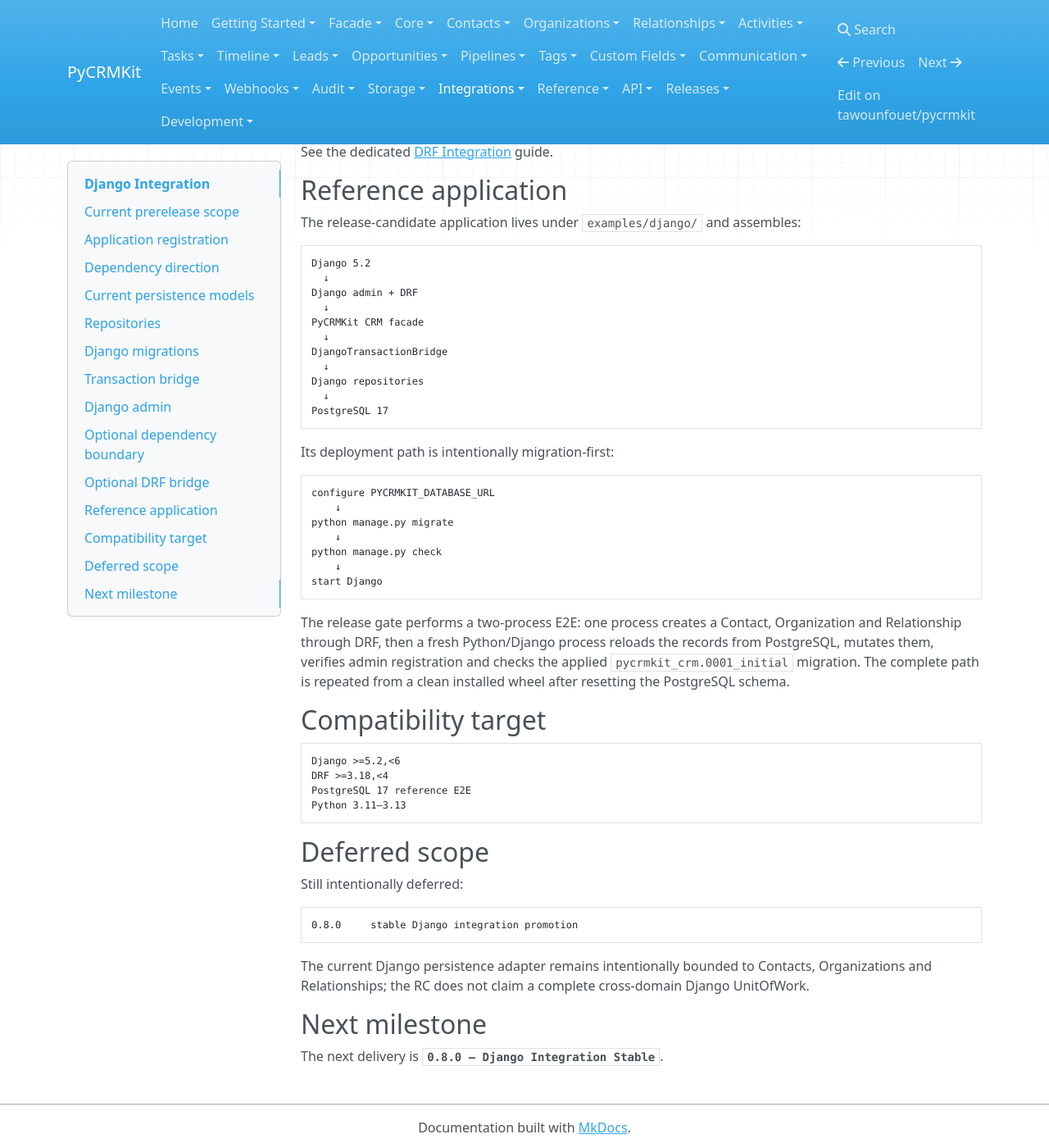
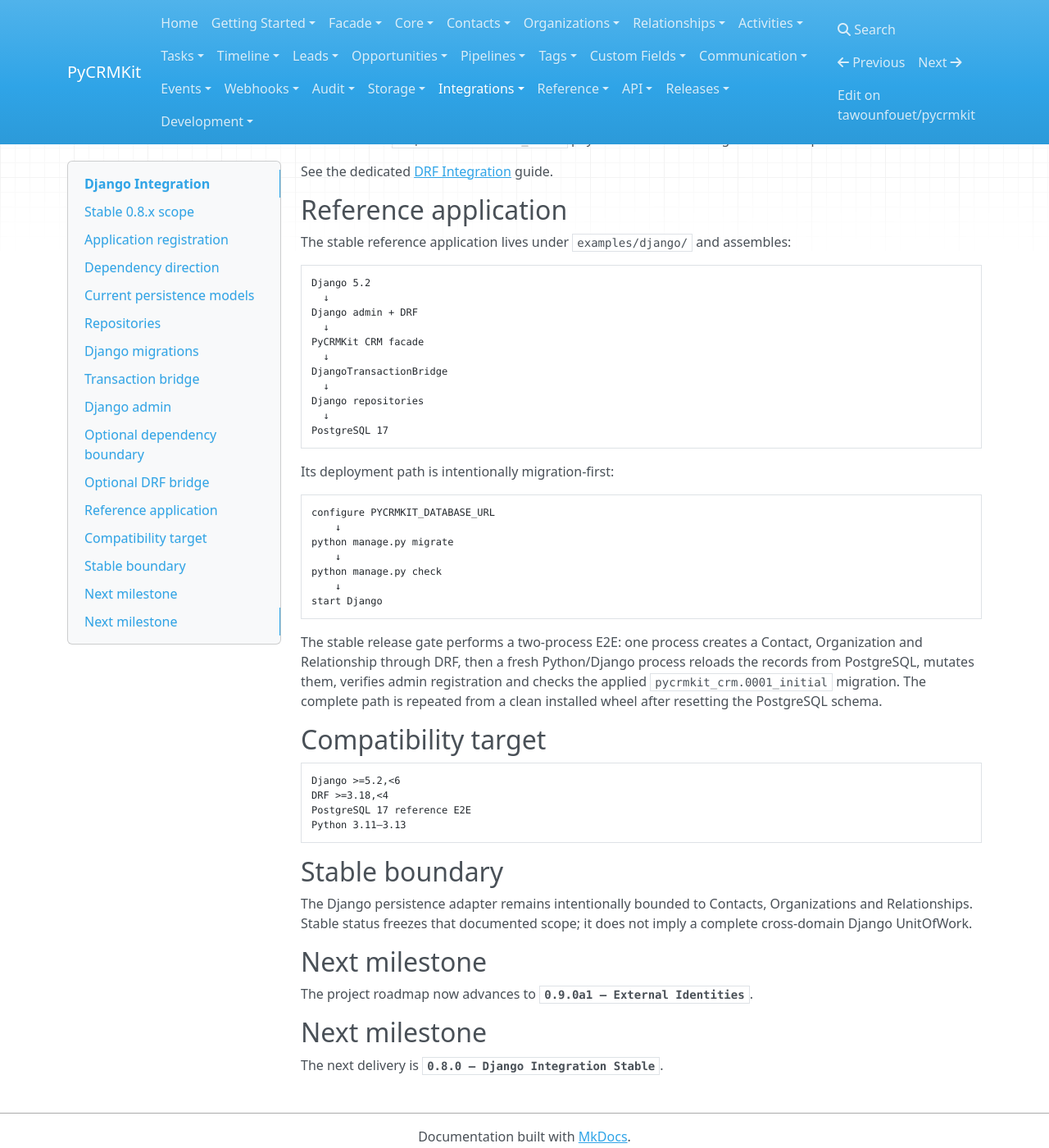
Before and after one commit to tawounfouet/pycrmkit, an MkDocs documentation site: the page built from docs/integrations/django.md, in a window 1280 px wide and 1400 px high, scrolled down 5015 px. Shown: the whole window at 82% size. Built offline with MkDocs 1.6.1, drawn with Linux system fonts in a browser that asks for light colours; nearby versions of some CDN libraries; some of the changed text lies outside the part shown.

Commit message:
docs(django): freeze stable integration scope

````diff
--- a/docs/integrations/django.md
+++ b/docs/integrations/django.md
@@ -9,10 +9,12 @@
 pip install "pycrmkit[django]"
 ```
 
-## Current prerelease scope
+## Stable 0.8.x scope
 
-`0.8.0rc1 — Django Example + E2E` qualifies the Django application, persistence,
-migration, admin, transaction and optional DRF layers together against PostgreSQL 17.
+`0.8.0 — Django Integration Stable` promotes the fully qualified release
+candidate without adding new Django feature scope. The Django application,
+persistence, migration, admin, transaction and optional DRF layers are
+qualified together against PostgreSQL 17.
 
 ```text
 src/pycrmkit/integrations/django/
@@ -163,8 +165,8 @@
 explicit rollback → discard work + fresh transaction
 ```
 
-The bridge currently exposes the Django repositories implemented in this
-prerelease line:
+The bridge exposes the Django repositories implemented in the stable `0.8.x`
+line:
 
 ```text
 contacts
@@ -172,9 +174,9 @@
 relationships
 ```
 
-It should therefore not be described as the complete PyCRMKit
-`UnitOfWork` protocol yet. Full cross-domain Django persistence conformance
-belongs to later qualification.
+It must therefore not be described as the complete PyCRMKit `UnitOfWork`
+protocol. Full cross-domain Django persistence is outside the stable `0.8.0`
+scope and requires a future qualified milestone.
 
 ### Ambient Django transactions
 
@@ -284,7 +286,7 @@
 
 ## Reference application
 
-The release-candidate application lives under `examples/django/` and assembles:
+The stable reference application lives under `examples/django/` and assembles:
 
 ```text
 Django 5.2
@@ -312,7 +314,7 @@
 start Django
 ```
 
-The release gate performs a two-process E2E: one process creates a Contact,
+The stable release gate performs a two-process E2E: one process creates a Contact,
 Organization and Relationship through DRF, then a fresh Python/Django process
 reloads the records from PostgreSQL, mutates them, verifies admin registration
 and checks the applied `pycrmkit_crm.0001_initial` migration. The complete path
@@ -327,17 +329,15 @@
 Python 3.11–3.13
 ```
 
-## Deferred scope
+## Stable boundary
 
-Still intentionally deferred:
+The Django persistence adapter remains intentionally bounded to Contacts,
+Organizations and Relationships. Stable status freezes that documented scope;
+it does not imply a complete cross-domain Django UnitOfWork.
 
-```text
-0.8.0     stable Django integration promotion
-```
+## Next milestone
 
-The current Django persistence adapter remains intentionally bounded to
-Contacts, Organizations and Relationships; the RC does not claim a complete
-cross-domain Django UnitOfWork.
+The project roadmap now advances to **`0.9.0a1 — External Identities`**.
 
 ## Next milestone
 
````
